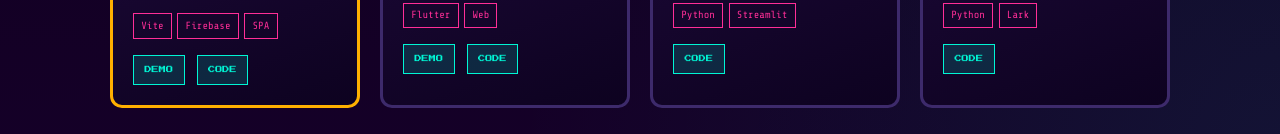
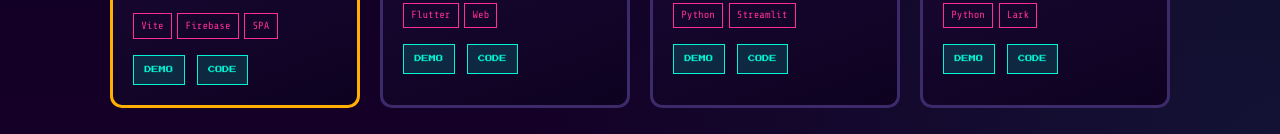
Before and after one commit to KUTEIMO/KUTEIMO.github.io, a plain HTML site: page index.html in a window 1280 px wide. Shown: the part 1176-1310 px from the top of the page. Drawn offline with nearby package versions, Linux system fonts and the light colour scheme.

Commit message:
fix: botones DEMO para ecuaciones y compilador SQL Streamlit

```diff
--- a/index.html
+++ b/index.html
@@ -111,6 +111,7 @@
           <p>Streamlit: AMB, ecuaciones diferenciales, gráficos 3D.</p>
           <div class="cart-tags"><span>Python</span><span>Streamlit</span></div>
           <div class="cart-links">
+            <a href="https://ecuaciones-roots-simulador.streamlit.app" target="_blank" rel="noopener">DEMO</a>
             <a href="https://github.com/KUTEIMO/ecuaciones-simulador" target="_blank" rel="noopener">CODE</a>
           </div>
         </article>
@@ -119,6 +120,7 @@
           <p>Compilador didáctico: léxico, AST, semántica, Streamlit.</p>
           <div class="cart-tags"><span>Python</span><span>Lark</span></div>
           <div class="cart-links">
+            <a href="https://simulador-compilador-sql-mveyat4jbbhzrcdfjtu5lk.streamlit.app/" target="_blank" rel="noopener">DEMO</a>
             <a href="https://github.com/KUTEIMO/simulador-compilador-sql" target="_blank" rel="noopener">CODE</a>
           </div>
         </article>
```
